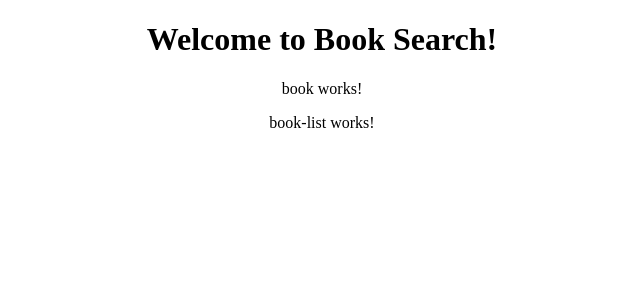
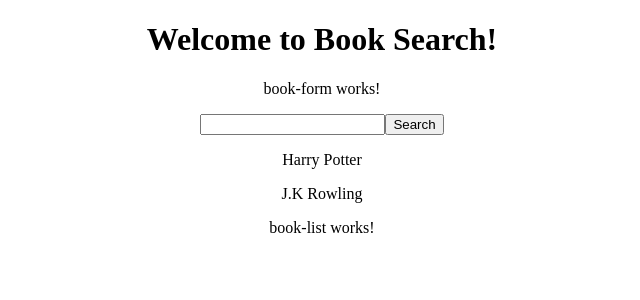
Before and after one commit to deboraornellas/book-search, an Angular app: page / in a window 1280 px wide. Shown: the top 300 px of the page, without its empty margins (318-958 px from the left). Built offline with nearby package versions, Linux system fonts and the light colour scheme.

Commit message:
Added initial book layout

```diff
--- a/src/app/app.component.html
+++ b/src/app/app.component.html
@@ -3,6 +3,7 @@
   <h1>
     Welcome to {{ title }}!
   </h1>
+  <app-book-form></app-book-form>
   <app-book></app-book>
   <app-book-list></app-book-list>
 </div>
--- a/src/app/app.module.ts
+++ b/src/app/app.module.ts
@@ -4,12 +4,14 @@ import { NgModule } from '@angular/core';
 import { AppComponent } from './app.component';
 import { BookComponent } from './book/book.component';
 import { BookListComponent } from './book-list/book-list.component';
+import { BookFormComponent } from './book-form/book-form.component';
 
 @NgModule({
   declarations: [
     AppComponent,
     BookComponent,
     BookListComponent,
+    BookFormComponent,
   ],
   imports: [
     BrowserModule
--- /dev/null
+++ b/src/app/book-form/book-form.component.html
@@ -0,0 +1,7 @@
+<p>
+  book-form works!
+</p>
+<form>
+  <input type='text' name='search' id='search'>
+  <button type='submit'>Search</button>
+</form>
--- /dev/null
+++ b/src/app/book-form/book-form.component.ts
@@ -0,0 +1,15 @@
+import { Component, OnInit } from '@angular/core';
+
+@Component({
+  selector: 'app-book-form',
+  templateUrl: './book-form.component.html',
+  styleUrls: ['./book-form.component.css']
+})
+export class BookFormComponent implements OnInit {
+
+  constructor() { }
+
+  ngOnInit() {
+  }
+
+}
--- a/src/app/book/book.component.html
+++ b/src/app/book/book.component.html
@@ -1,3 +1,2 @@
-<p>
-  book works!
-</p>
+<p>{{book.name}}</p>
+<p>{{book.author}}</p>
--- a/src/app/book/book.component.ts
+++ b/src/app/book/book.component.ts
@@ -6,7 +6,10 @@ import { Component, OnInit } from '@angular/core';
   styleUrls: ['./book.component.css']
 })
 export class BookComponent implements OnInit {
-
+  book = {
+    name: "Harry Potter",
+    author: "J.K Rowling"
+  };
   constructor() { }
 
   ngOnInit() {
```
Also changed, not shown: src/app/book-form/book-form.component.css (added), 1 other file (tests, documents, lock files or other folders).
